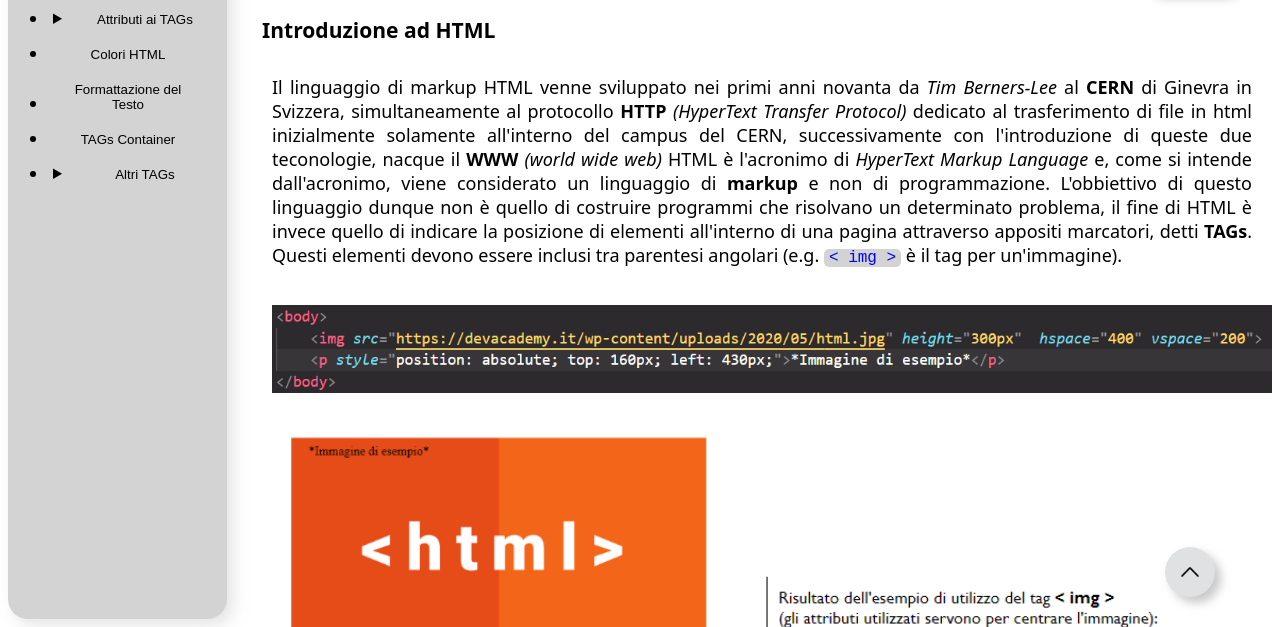
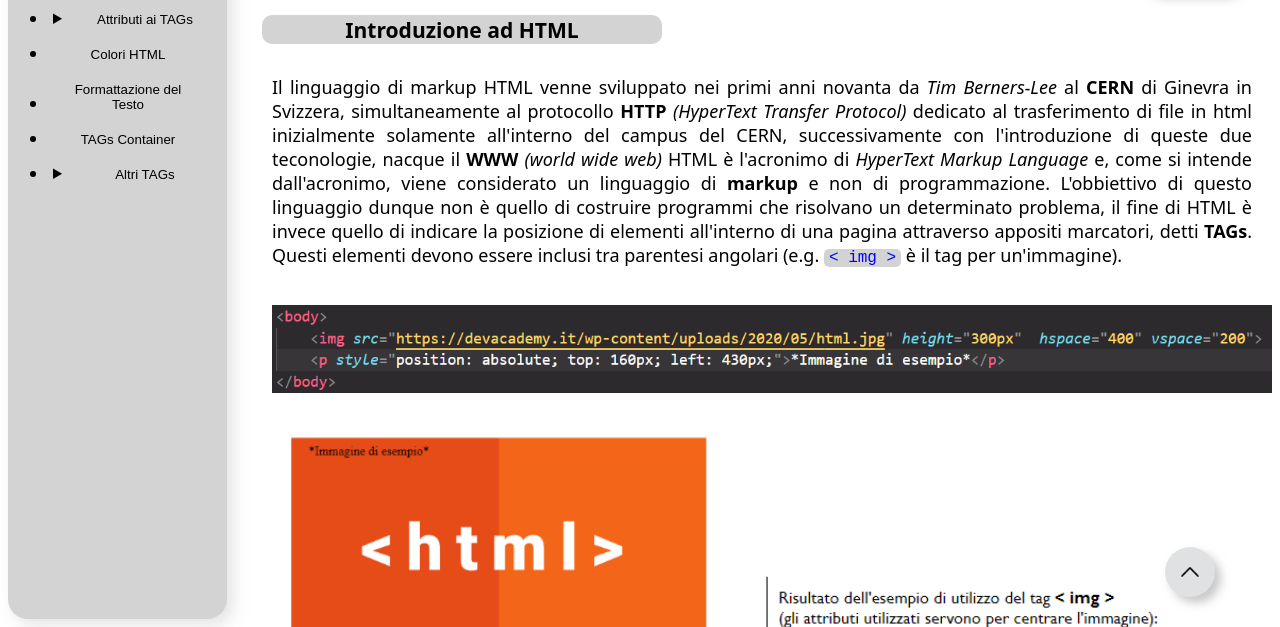
Before and after one commit to michelecadario/manuale-html, a plain HTML site: page manualeHTML/index.html in a window 1280 px wide. Shown: the part 173-800 px from the top of the page. Drawn offline with Linux system fonts and the light colour scheme.

Commit message:
style.css

```diff
--- a/manualeHTML/style/style.css
+++ b/manualeHTML/style/style.css
@@ -86,7 +86,6 @@
   position: absolute; right: 15px;
   text-align: center;
   font-size: large;
-
 }
 
 #content_tab{
@@ -147,6 +146,10 @@
   padding-left: 40px;
 }
 
+#attr-div, #tags {
+  border-radius: 10px;
+}
+
 button {
     border: none;
     padding: 5px;
@@ -190,3 +193,10 @@ code {
   padding-left: 5px;
   padding-right: 5px;
 }
+
+h3 {
+  background-color: lightgray;
+  width: 40%;
+  text-align: center;
+  border-radius: 10px;
+}
```
